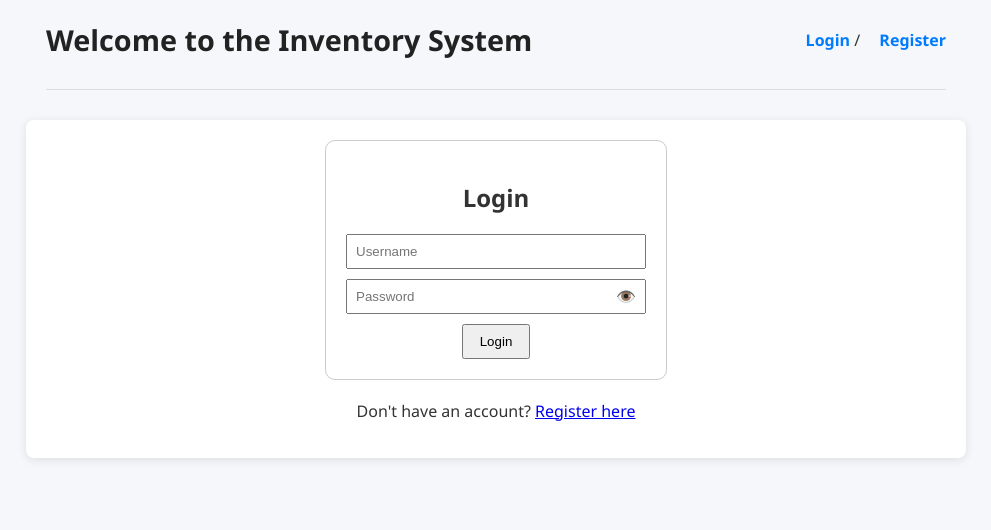
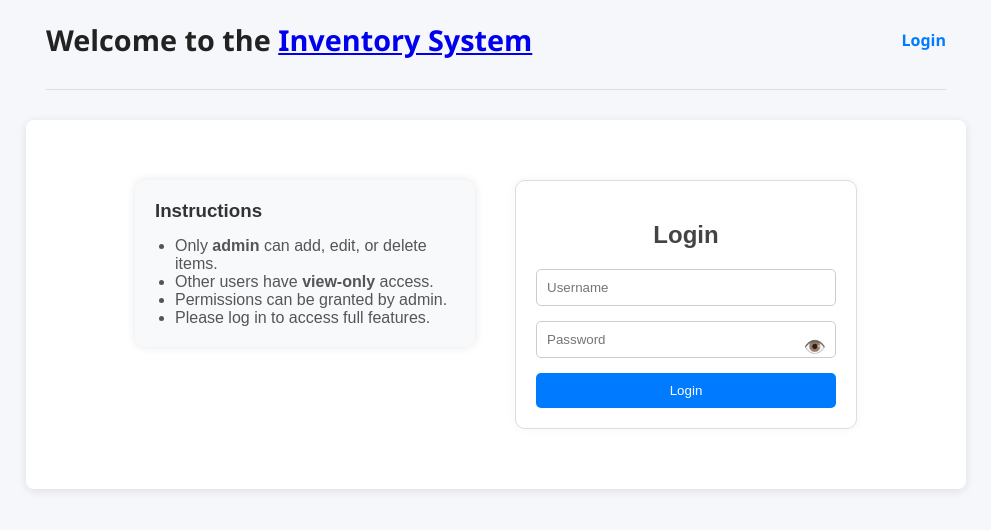
Before and after one commit to AbdullahbinTahir42/inventory_system_FastAPI, a FastAPI app: page /login in a window 1280 px wide. Shown: the top 530 px of the page, without its empty margins (144-1135 px from the left). Run offline with FastAPI, Linux system fonts and the light colour scheme.

Commit message:
some fixes

```diff
--- a/app/main.py
+++ b/app/main.py
@@ -36,15 +36,20 @@ def logout():
 
 @app.get("/register", response_class=HTMLResponse)
 def register_form(request: Request):
+    if request.cookies.get("user") != 'admin':
+        return RedirectResponse(url="/", status_code=303)
     return templates.TemplateResponse("register.html", {"request": request})
 
 @app.post("/register")
 def register_user(
+    request: Request,
     username: str = Form(...),
     password: str = Form(...),
     email: str = Form(...),
     db: Session = Depends(get_db)
 ):
+    if request.cookies.get("user") != 'admin':
+        return RedirectResponse(url="/", status_code=303)
     existing_user = db.query(model.User).filter(model.User.username == username).first()
     if existing_user:
         raise HTTPException(status_code=400, detail="Username already exists")
@@ -76,6 +81,8 @@ def login_user(
 @app.get("/", response_class=HTMLResponse)
 def home_ui(request: Request, db: Session = Depends(get_db)):
     username = request.cookies.get("user")
+    if not username:
+        return RedirectResponse(url="/login", status_code=303)
     user = db.query(model.User).filter(model.User.username == username).first()
     items = db.query(model.Item).all()
     return templates.TemplateResponse("items.html", {"request": request, "items": items, "user": user})
--- a/app/templates/login.html
+++ b/app/templates/login.html
@@ -1,27 +1,115 @@
 {% extends "main.html" %}
 {% block content %}
-<form method="post" style="max-width: 300px; margin: auto; padding: 20px; border: 1px solid #ccc; border-radius: 10px;">
-  <h2 style="text-align: center;">Login</h2>
-  <div style="margin-bottom: 10px;">
-    <input name="username" placeholder="Username" required style="width: 100%; padding: 8px; box-sizing: border-box;">
+<style>
+  .container {
+    display: flex;
+    justify-content: center;
+    align-items: flex-start;
+    gap: 40px;
+    padding: 40px 20px;
+    font-family: Arial, sans-serif;
+  }
+
+  .instructions {
+    width: 300px;
+    background-color: #f8f9fa;
+    padding: 20px;
+    border-radius: 10px;
+    box-shadow: 0 0 10px rgba(0, 0, 0, 0.1);
+  }
+
+  .instructions h3 {
+    margin-top: 0;
+    margin-bottom: 15px;
+    color: #333;
+  }
+
+  .instructions ul {
+    padding-left: 20px;
+    margin: 0;
+    color: #555;
+  }
+
+  .login-form {
+    width: 300px;
+    padding: 20px;
+    border-radius: 10px;
+    border: 1px solid #ddd;
+    background-color: #fff;
+    box-shadow: 0 0 10px rgba(0, 0, 0, 0.05);
+  }
+
+  .login-form h2 {
+    text-align: center;
+    margin-bottom: 20px;
+    color: #444;
+  }
+
+  .login-form input {
+    width: 100%;
+    padding: 10px;
+    margin-bottom: 15px;
+    box-sizing: border-box;
+    border: 1px solid #ccc;
+    border-radius: 5px;
+  }
+
+  .login-form .password-wrapper {
+    position: relative;
+  }
+
+  .login-form .password-wrapper span {
+    position: absolute;
+    right: 10px;
+    top: 50%;
+    transform: translateY(-50%);
+    cursor: pointer;
+    font-size: 18px;
+  }
+
+  .login-form button {
+    width: 100%;
+    padding: 10px;
+    background-color: #007bff;
+    color: white;
+    border: none;
+    border-radius: 5px;
+    cursor: pointer;
+  }
+
+  .login-form button:hover {
+    background-color: #0056b3;
+  }
+
+  .login-form .error {
+    color: red;
+    text-align: center;
+    margin-top: 10px;
+  }
+</style>
+
+<div class="container">
+  <div class="instructions">
+    <h3>Instructions</h3>
+    <ul>
+      <li>Only <strong>admin</strong> can add, edit, or delete items.</li>
+      <li>Other users have <strong>view-only</strong> access.</li>
+      <li>Permissions can be granted by admin.</li>
+      <li>Please log in to access full features.</li>
+    </ul>
   </div>
-  <div style="margin-bottom: 10px; position: relative;">
-  <input type="password" id="password" name="password" placeholder="Password" required
-         style="width: 100%; padding: 8px; box-sizing: border-box; padding-right: 40px;">
-  <span onclick="togglePassword()"
-        style="position: absolute; right: 10px; top: 50%; transform: translateY(-50%); cursor: pointer;">
-    👁️
-  </span>
+
+  <form method="post" class="login-form">
+    <h2>Login</h2>
+    <input name="username" placeholder="Username" required>
+    <div class="password-wrapper">
+      <input type="password" id="password" name="password" placeholder="Password" required>
+      <span onclick="togglePassword()">👁️</span>
+    </div>
+    <button type="submit">Login</button>
+    {% if error %}
+      <p class="error">{{ error }}</p>
+    {% endif %}
+  </form>
 </div>
-  <div style="text-align: center;">
-    <button type="submit" style="padding: 8px 16px;">Login</button>
-  </div>
-  {% if error %}
-    <p style="color:red; text-align: center; margin-top: 10px;">{{ error }}</p>
-  {% endif %}
-</form>
-
-{% if not user %}
-  <p style="text-align: center; margin-top: 20px;">Don't have an account? <a href="/register">Register here</a></p>
-{% endif %}
 {% endblock %}
--- a/app/templates/main.html
+++ b/app/templates/main.html
@@ -54,13 +54,16 @@
 </head>
 <body>
   <header>
-    <h1>Welcome to the Inventory System</h1>
+    <h1>Welcome to the <a href="/"> Inventory System</a></h1>
     <nav>
       {% if request.cookies.get("user") %}
         <span>Welcome, {{ request.cookies.get("user") }}</span> |
         <a href="/logout">Logout</a>
+        {% if request.cookies.get("user") == 'admin' %}
+          | <a href="/register">Register New User</a>
+        {% endif %}
       {% else %}
-        <a href="/login">Login</a> / <a href="/register">Register</a>
+        <a href="/login">Login</a>
       {% endif %}
     </nav>
   </header>
```
Also changed, not shown: app/inventory.db.
